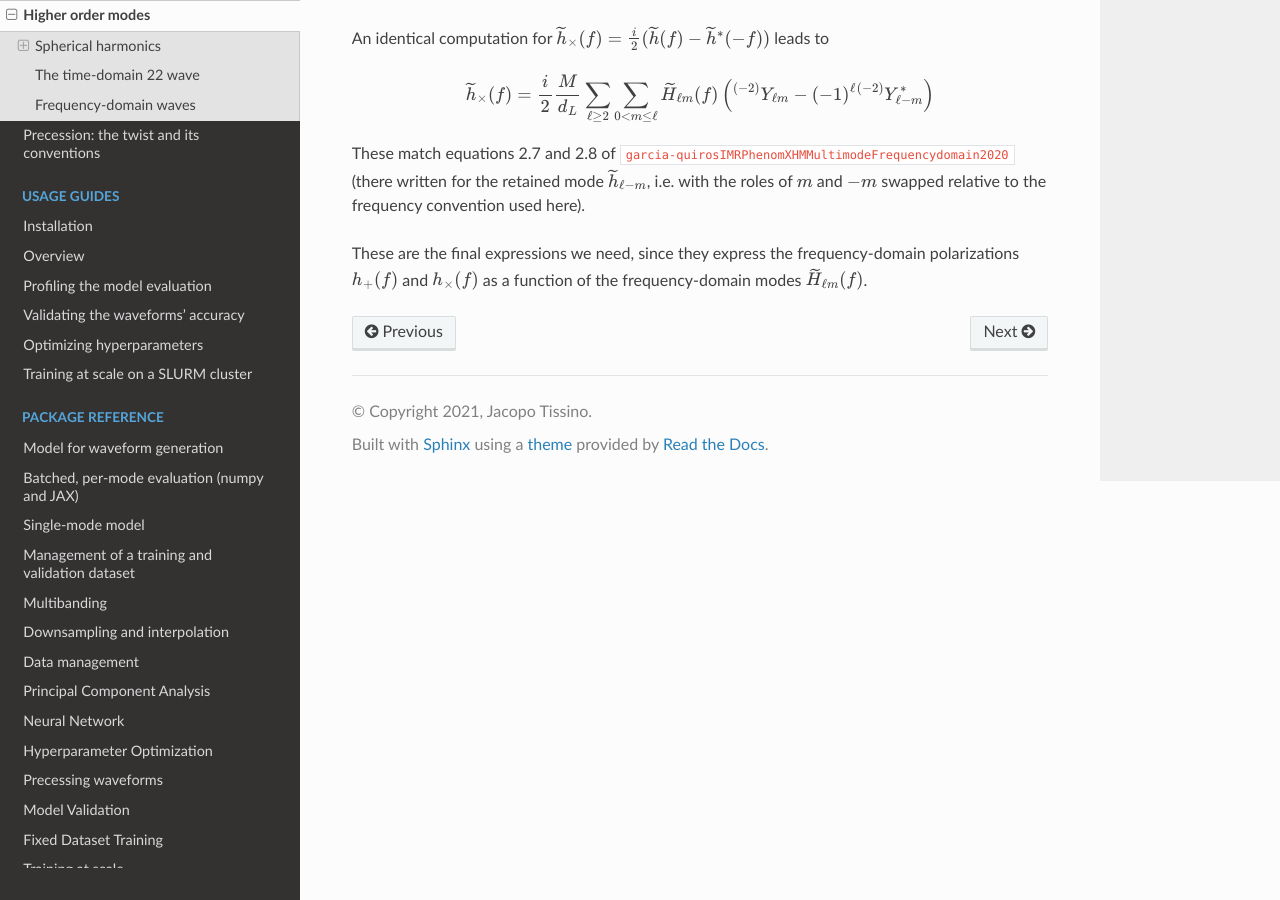
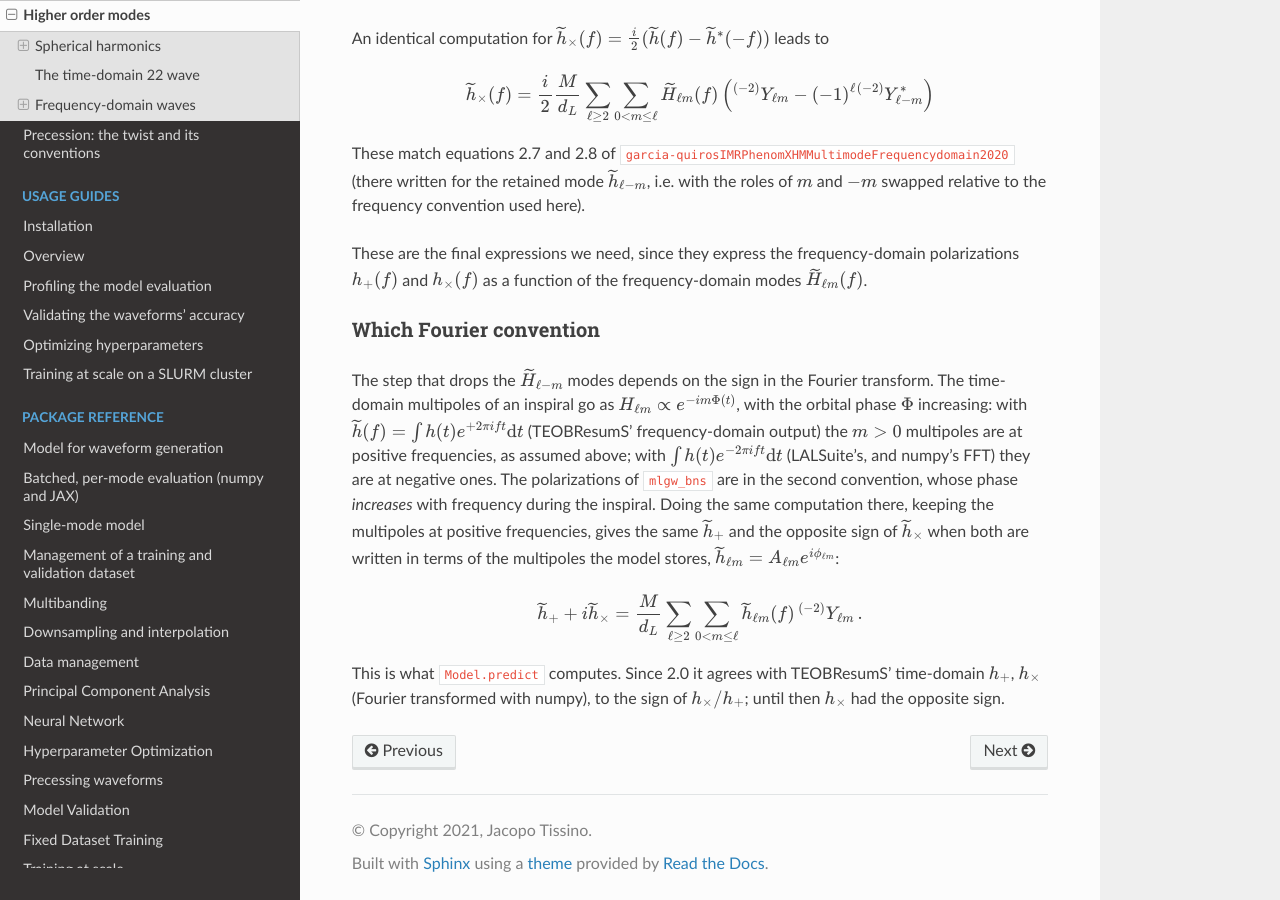
Before and after one commit to jacopok/mlgw_bns, a Sphinx documentation site: the page built from docs/explanation/higher_order_modes.md, in a window 1280 px wide and 900 px high, scrolled down 4354 px. Built offline with Sphinx 7.4.7 and the Read the Docs theme 3.1.0, drawn with Linux system fonts in a browser that asks for light colours; cross-references to code outside the pages are shown as plain code.

Commit message:
Flip the sign of h_cross in the multi-mode polarizations
Model.predict, batched.mode_polarizations and PrecessingModel returned hx
with the opposite sign to TEOBResumS' and LAL's relative to h+: the
projection kept the m > 0 multipoles at positive frequency, as in the
exp(+2 pi i f t) convention, while the polarizations are in the
exp(-2 pi i f t) one. Checked against the FFT of TEOBResumS' time-domain
h+, hx, all seven modes, three inclinations.

Co-Authored-By: Claude Opus 5.5 <noreply@anthropic.com>

```diff
--- a/docs/explanation/higher_order_modes.md
+++ b/docs/explanation/higher_order_modes.md
@@ -268,3 +268,26 @@ swapped relative to the frequency convention used here).
 These are the final expressions we need, since they express the frequency-domain
 polarizations $h_+(f)$ and $h_\times(f)$ as a function of the frequency-domain modes
 $\widetilde{H}_{\ell m} (f)$.
+
+### Which Fourier convention
+
+The step that drops the $\widetilde{H}_{\ell -m}$ modes depends on the sign in
+the Fourier transform. The time-domain multipoles of an inspiral go as
+$H_{\ell m} \propto e^{-i m \Phi(t)}$, with the orbital phase $\Phi$
+increasing: with $\widetilde{h}(f) = \int h(t) e^{+2 \pi i f t} \mathrm{d}t$
+(TEOBResumS' frequency-domain output) the $m > 0$ multipoles are at positive
+frequencies, as assumed above; with $\int h(t) e^{-2 \pi i f t} \mathrm{d}t$
+(LALSuite's, and numpy's FFT) they are at negative ones. The polarizations of
+`mlgw_bns` are in the second convention, whose phase *increases* with
+frequency during the inspiral. Doing the same computation there, keeping the
+multipoles at positive frequencies, gives the same $\widetilde{h}_+$ and the
+opposite sign of $\widetilde{h}_\times$ when both are written in terms of the
+multipoles the model stores, $\widetilde{h}_{\ell m} = A_{\ell m} e^{i \phi_{\ell m}}$:
+
+$$ \widetilde{h}_+ + i \widetilde{h}_\times = \frac{M}{d_L}
+\sum _{\ell \geq 2} \sum _{0<m \leq \ell} \widetilde{h}_{\ell m}(f) \, {}^{(-2)}Y_{\ell m}\,.
+$$
+
+This is what `Model.predict` computes. Since 2.0 it agrees with TEOBResumS'
+time-domain $h_+$, $h_\times$ (Fourier transformed with numpy), to the sign of
+$h_\times / h_+$; until then $h_\times$ had the opposite sign.
```
Also changed, not shown: CHANGELOG.md (+26 -6 lines), 7 other files.
